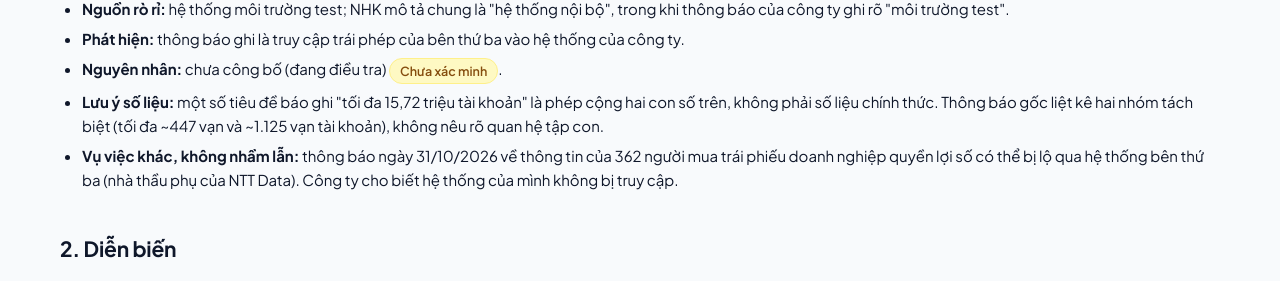
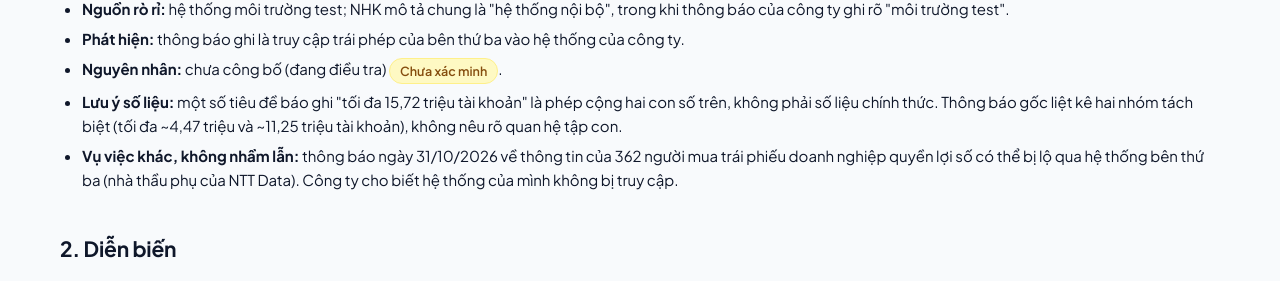
Before and after one commit to pirago-vietnam/security-news, a Jekyll site: the page built from featured/rakuten-sec/rakuten_securities_security_incident_report.html, in a window 1280 px wide and 900 px high, scrolled down 610 px. Shown: the part 168-449 px from the top of the window. Built offline with Jekyll 4.4.1, drawn with Linux system fonts in a browser that asks for light colours.

Commit message:
replace 'vạn' with 'triệu' in Rakuten Securities report (vi)
Co-Authored-By: Claude Sonnet 5.5 <noreply@anthropic.com>

```diff
--- a/featured/rakuten-sec/rakuten_securities_security_incident_report.html
+++ b/featured/rakuten-sec/rakuten_securities_security_incident_report.html
@@ -71,7 +71,7 @@ category: "Sự cố an ninh"
   <li><strong>Nguồn rò rỉ:</strong> hệ thống môi trường test; NHK mô tả chung là "hệ thống nội bộ", trong khi thông báo của công ty ghi rõ "môi trường test".</li>
   <li><strong>Phát hiện:</strong> thông báo ghi là truy cập trái phép của bên thứ ba vào hệ thống của công ty.</li>
   <li><strong>Nguyên nhân:</strong> chưa công bố (đang điều tra) <span class="badge med">Chưa xác minh</span>.</li>
-  <li><strong>Lưu ý số liệu:</strong> một số tiêu đề báo ghi "tối đa 15,72 triệu tài khoản" là phép cộng hai con số trên, không phải số liệu chính thức. Thông báo gốc liệt kê hai nhóm tách biệt (tối đa ~447 vạn và ~1.125 vạn tài khoản), không nêu rõ quan hệ tập con.</li>
+  <li><strong>Lưu ý số liệu:</strong> một số tiêu đề báo ghi "tối đa 15,72 triệu tài khoản" là phép cộng hai con số trên, không phải số liệu chính thức. Thông báo gốc liệt kê hai nhóm tách biệt (tối đa ~4,47 triệu và ~11,25 triệu tài khoản), không nêu rõ quan hệ tập con.</li>
   <li><strong>Vụ việc khác, không nhầm lẫn:</strong> thông báo ngày 31/10/2026 về thông tin của 362 người mua trái phiếu doanh nghiệp quyền lợi số có thể bị lộ qua hệ thống bên thứ ba (nhà thầu phụ của NTT Data). Công ty cho biết hệ thống của mình không bị truy cập.</li>
 </ul>
 </section>
```
